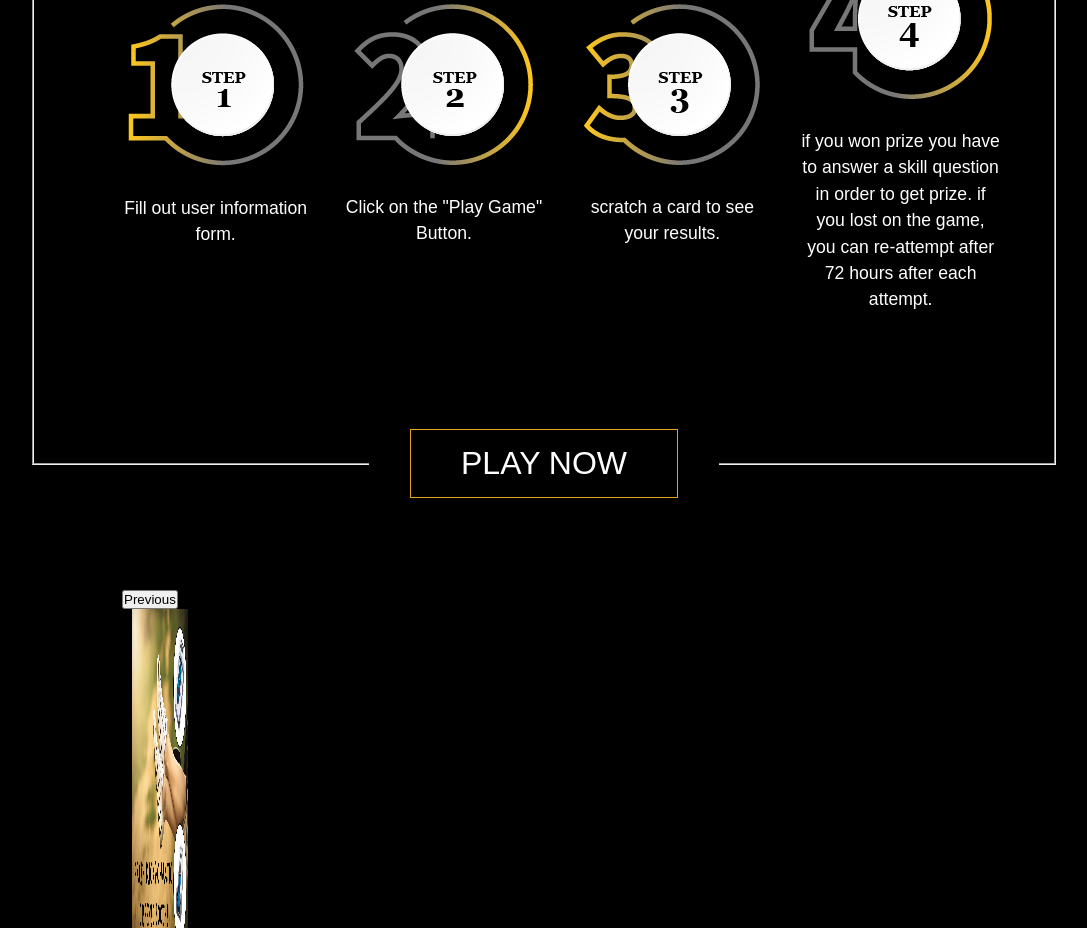
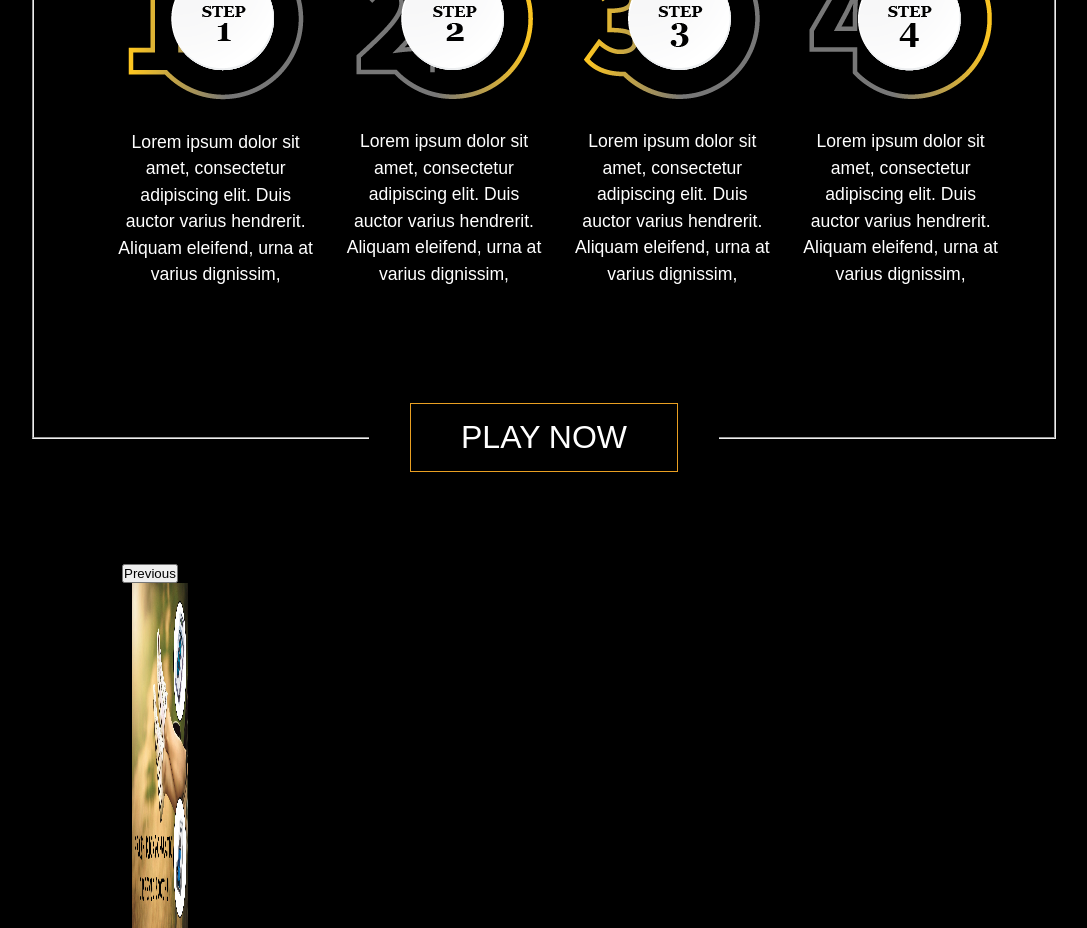
Before and after one commit to bull-chris/scratch-to-win, a React (Create React App) app in the folder scratch-to-win-react/: page / in a window 1280 px wide. Shown: the part 2480-3408 px from the top of the page, without its empty margins (96-1183 px from the left). Built offline with nearby package versions, Linux system fonts and the light colour scheme.

Commit message:
Revert "Instruction Added For Home & Game Page"
This reverts commit 86dde711899dd82cab22bd9e895219054e477f8d.

```diff
--- a/scratch-to-win-react/src/components/scratch-game.js
+++ b/scratch-to-win-react/src/components/scratch-game.js
@@ -8,16 +8,8 @@ class ScratchGame extends Component {
             <div className="game-container">
                 <div className="instruction-container">
                     <div className="instruction-main">
-                        <h3>Instruction on  How to play</h3>
-                        <p>(1)fill out user information form. <br/>
-                        (2)click on the link to play game.<br/>
-                        (3)scratch a card to see your results.<br/>
-                        (4)if you won prize you have to answer a<br/> skill question in order to get prize.<br/>
-                        (5)if you lost on the game,<br/> you can re-attempt after 72 hours <br/>after each attempt.<br/>
-
-
-
-                        </p>
+                        <h3>Instruction on <br/> How to play</h3>
+                        <p>asdasdwasc</p>
                     </div>
                     <div className="game-board">
                         <GameBoard/>
--- a/scratch-to-win-react/src/components/scratch-home.js
+++ b/scratch-to-win-react/src/components/scratch-home.js
@@ -46,25 +46,29 @@ class ScratchHome extends React.Component {
                         <div className="dotLine"></div>
                         <div className="card">
                             <img src={require("../images/step_1.png")} className="cardlogo"/>
-                            <p>Fill out user information form.
+                            <p>Lorem ipsum dolor sit amet,
+                                consectetur adipiscing elit. Duis auctor varius hendrerit. Aliquam eleifend, urna at varius dignissim,
                             </p>
                         </div>
 
                         <div className="card">
                             <img src={require("../images/step_2.png")} className="cardlogo"/>
-                            <p>Click on the "Play Game" Button.
+                            <p>Lorem ipsum dolor sit amet,
+                                consectetur adipiscing elit. Duis auctor varius hendrerit. Aliquam eleifend, urna at varius dignissim,
                             </p>
                         </div>
 
                         <div className="card">
                             <img src={require("../images/step_3.png")} className="cardlogo"/>
-                            <p>scratch a card to see your results.
+                            <p>Lorem ipsum dolor sit amet,
+                                consectetur adipiscing elit. Duis auctor varius hendrerit. Aliquam eleifend, urna at varius dignissim,
                             </p>
                         </div>
 
                         <div className="card">
                             <img src={require("../images/step_4.png")} className="cardlogo"/>
-                            <p>if you won prize you have to answer a skill question in order to get prize. if you lost on the game, you can re-attempt after 72 hours after each attempt.
+                            <p>Lorem ipsum dolor sit amet,
+                                consectetur adipiscing elit. Duis auctor varius hendrerit. Aliquam eleifend, urna at varius dignissim,
                             </p>
                         </div>
                         <div className="infoBtn">
```
